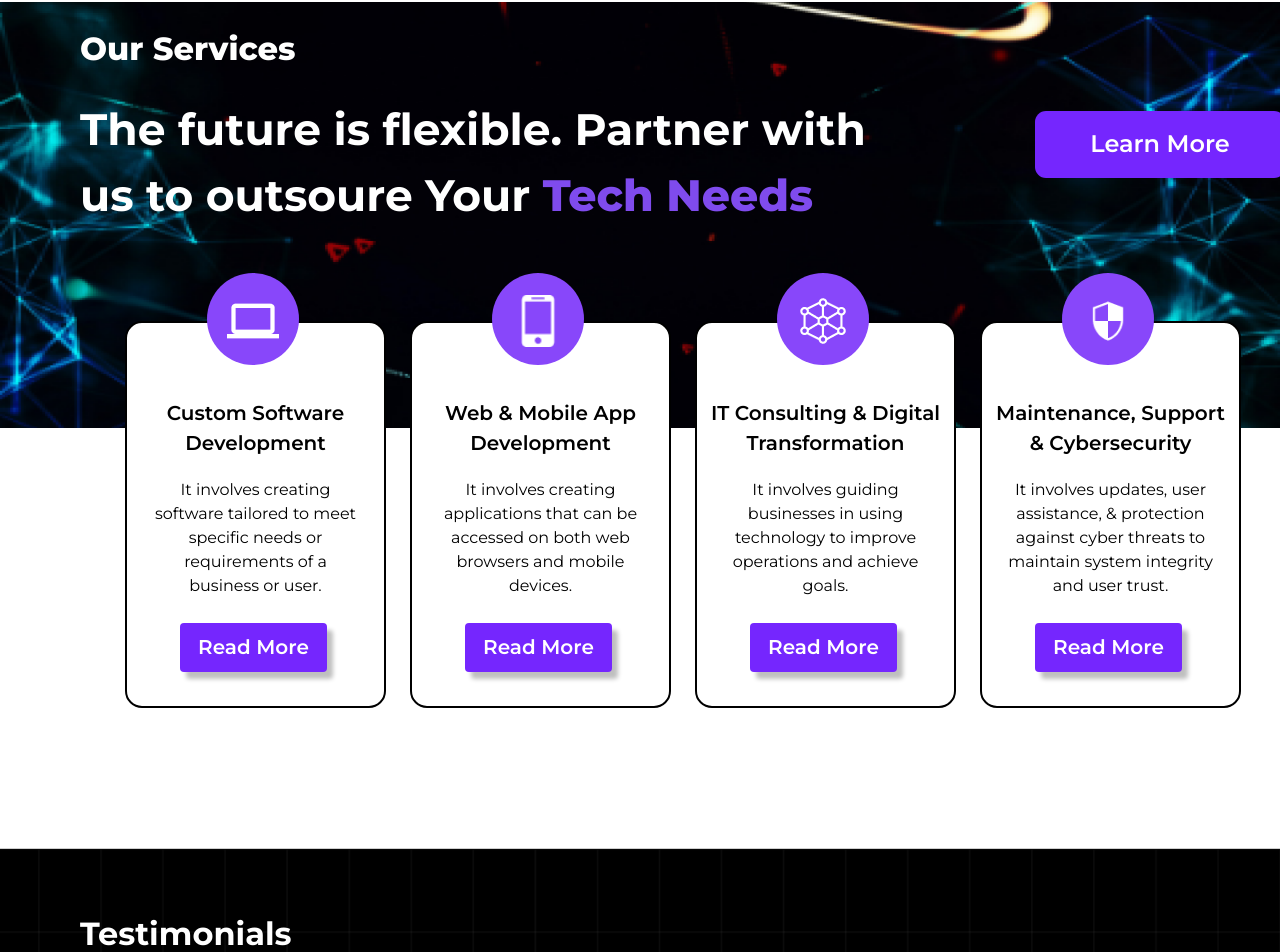
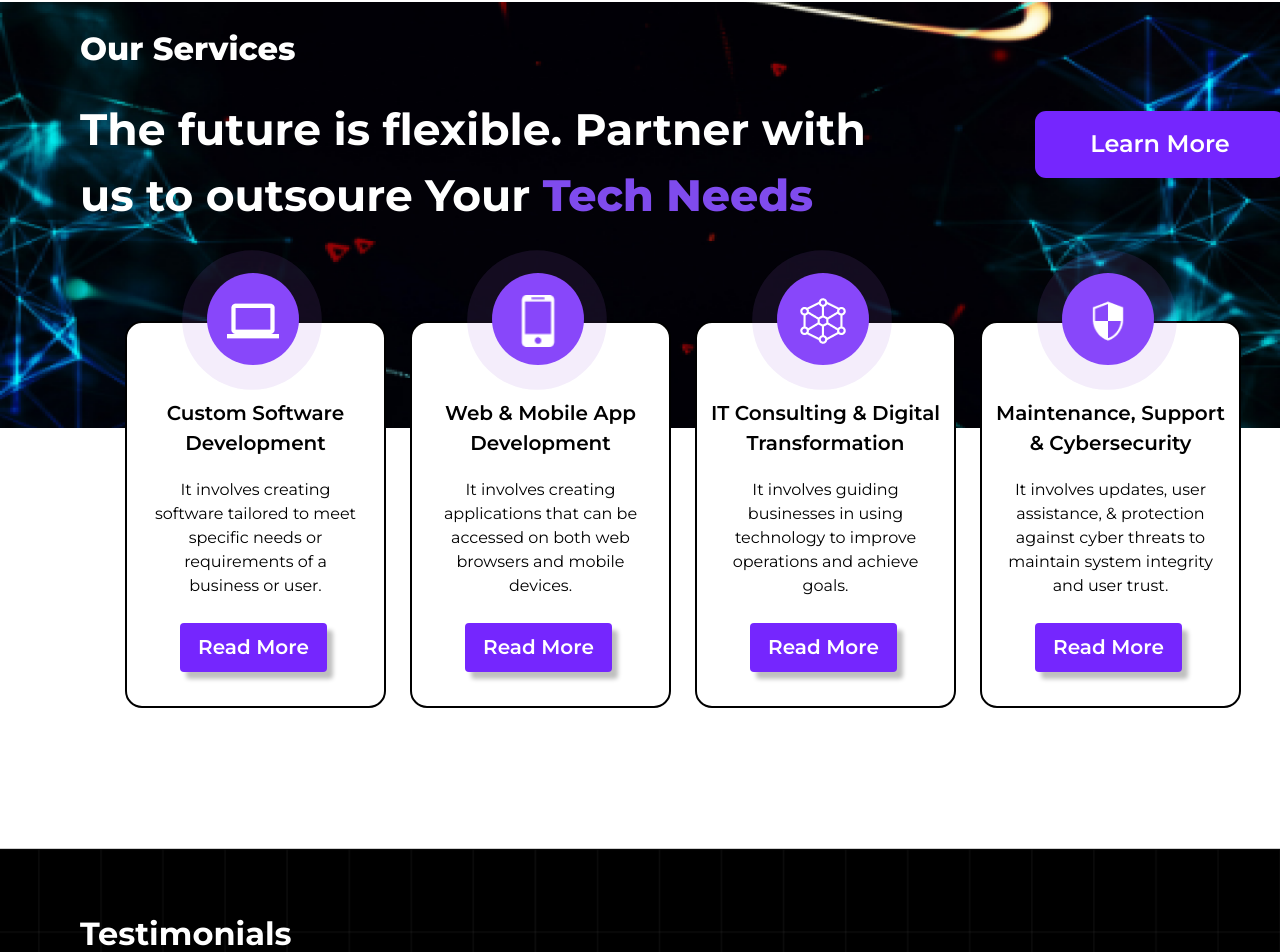
Before and after one commit to Jenisys-in/Jenisys, a React (Vite) app: page / in a window 1280 px wide. Shown: the part 1986-2938 px from the top of the page. Built offline with nearby package versions, Linux system fonts and the light colour scheme; the HTML template or start-up script is replaced by a standard one; a web font is replaced by a local one.

Commit message:
animation fixed

```diff
--- a/src/components/Homepage.jsx
+++ b/src/components/Homepage.jsx
@@ -1,7 +1,7 @@
 import React, { useState } from "react";
 import "../App.css";
 import Lottie from "lottie-react";
-//import animationData from "../img/AnimationLottie.json";
+import animationData from "./AnimationLottie.json";
 
 const Home = () => {
   return (
@@ -125,8 +125,13 @@ const Home = () => {
         </button>
         <div className="flex-row  px-[125px] ">
           <div className=" absolute justify-center bg-white border-2 border-black rounded-[17px] -bottom-[280px] h-[387px] w-[261px]">
-            {/* <Lottie animationData={animationData} /> */}
+            <Lottie
+              className="absolute -top-[135px] -left-[7px]"
+              animationData={animationData}
+            />
+
             <div className="bg-[#8847FA] absolute h-[92px] w-[92px] rounded-full left-[80px] -top-[50px] z-1"></div>
+
             <img
               src="../img/laptop.png"
               className="w-[52px] h-[52px] absolute left-[100px] -top-[28px]"
@@ -143,6 +148,10 @@ const Home = () => {
             </button>
           </div>
           <div className="absolute justify-center bg-white border-2 border-black -bottom-[280px] rounded-[17px] left-[410px] h-[387px] w-[261px]">
+            <Lottie
+              className="absolute -top-[135px] -left-[7px]"
+              animationData={animationData}
+            />
             <div className="bg-[#8847FA] absolute h-[92px] w-[92px] rounded-full left-[80px] -top-[50px] z-1"></div>
             <img
               src="../img/mobile.png"
@@ -160,6 +169,10 @@ const Home = () => {
             </button>
           </div>
           <div className="absolute justify-center bg-white border-2 border-black -bottom-[280px] rounded-[17px] left-[695px] h-[387px] w-[261px]">
+            <Lottie
+              className="absolute -top-[135px] -left-[7px]"
+              animationData={animationData}
+            />
             <div className="bg-[#8847FA] absolute h-[92px] w-[92px] rounded-full left-[80px] -top-[50px] z-1"></div>
             <img
               src="../img/nano1.png"
@@ -177,6 +190,10 @@ const Home = () => {
             </button>
           </div>
           <div className=" absolute justify-center bg-white border-2 border-black -bottom-[280px] rounded-[17px] left-[980px] h-[387px] w-[261px]">
+            <Lottie
+              className="absolute -top-[135px] -left-[7px]"
+              animationData={animationData}
+            />
             <div className="bg-[#8847FA] absolute h-[92px] w-[92px] rounded-full left-[80px] -top-[50px] z-1"></div>
             <img
               src="../img/shield.png"
```
Also changed, not shown: src/components/AnimationLottie.json (renamed from img/AnimationLottie.json).
